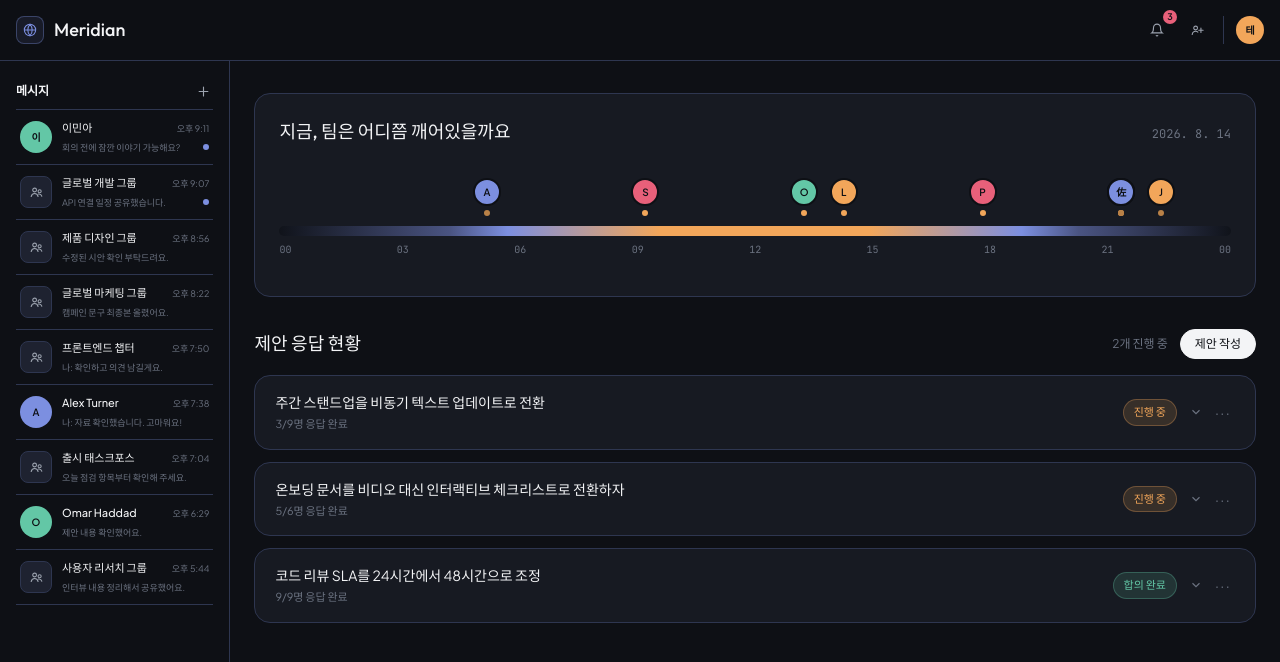
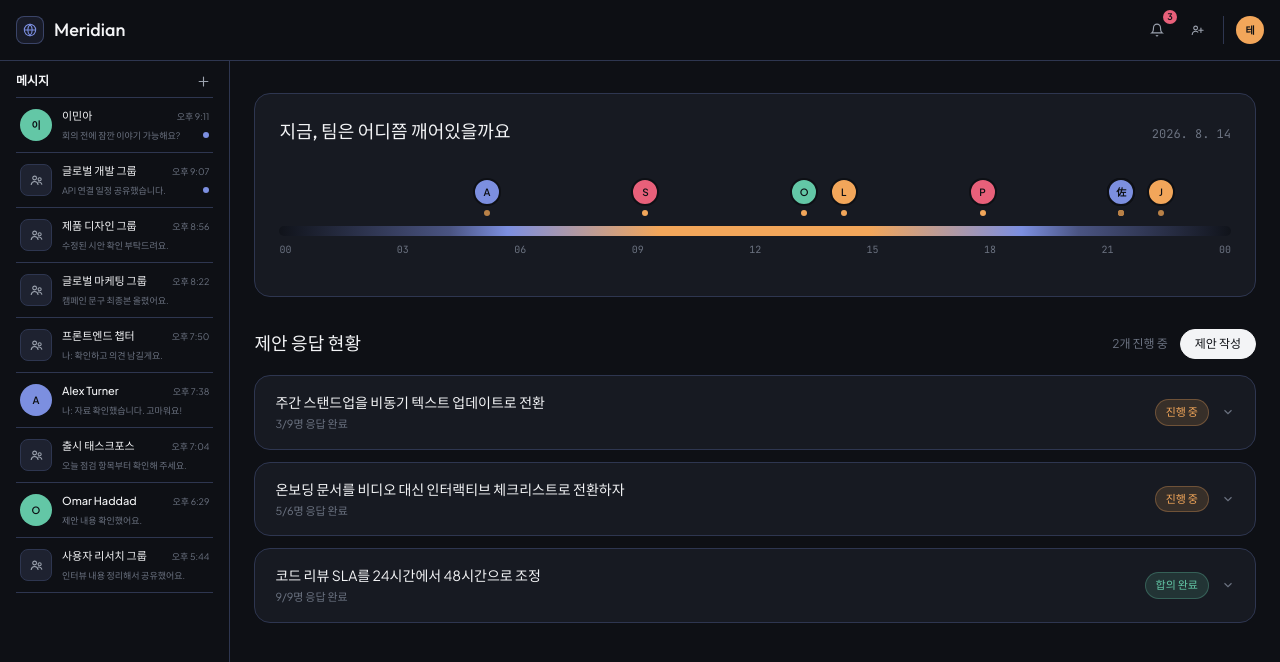
Before and after one commit to apex-hat/frontend, a React (Vite) app: page /login in a window 1280 px wide. Both pictures are taken after typing "name@example.com", "Sample123" into the empty fields and a click on the button "로그인". Shown: the top 662 px of the page. Built offline with nearby package versions, Linux system fonts and the light colour scheme.

Commit message:
디자인: 메시지 헤더와 제안 제목 배치 조정

```diff
--- a/src/features/dashboard/components/Dashboard.tsx
+++ b/src/features/dashboard/components/Dashboard.tsx
@@ -329,10 +329,10 @@ export default function Dashboard({ user, onLogout, onCreateProposal, onOpenProf
                     setProposalMenu({ proposal, x: event.clientX, y: event.clientY });
                   }}
                 >
-                  <div className="flex items-center gap-2 px-5 py-4 transition hover:bg-surface-2/60">
+                  <div className="flex items-center px-5 py-4 transition hover:bg-surface-2/60">
                     <button onClick={() => setExpandedId(isOpen ? null : proposal.id)} className="flex min-w-0 flex-1 items-center justify-between gap-4 text-left">
                       <div className="min-w-0">
-                        <p className="line-clamp-2 text-sm leading-5 text-ink" style={{ wordBreak: "keep-all", overflowWrap: "break-word" }}>{proposal.title}</p>
+                        <p className="line-clamp-2 text-sm leading-5 text-ink" style={{ wordBreak: "keep-all", overflowWrap: "break-word", textWrap: "pretty" }}>{proposal.title}</p>
                         <p className="mt-1 text-[11px] text-ink-faint">{responded}/{total}명 응답 완료</p>
                       </div>
                       <div className="flex shrink-0 items-center gap-3">
@@ -341,17 +341,6 @@ export default function Dashboard({ user, onLogout, onCreateProposal, onOpenProf
                           <path d="M6 9l6 6 6-6" />
                         </svg>
                       </div>
-                    </button>
-                    <button
-                      type="button"
-                      aria-label={`${proposal.title} 메뉴`}
-                      onClick={(event) => {
-                        const rect = event.currentTarget.getBoundingClientRect();
-                        setProposalMenu({ proposal, x: rect.right - 144, y: rect.bottom + 5 });
-                      }}
-                      className="flex h-7 w-6 shrink-0 items-center justify-center rounded-md text-sm tracking-widest text-ink-faint transition hover:bg-surface-3 hover:text-ink"
-                    >
-                      ···
                     </button>
                   </div>
 
--- a/src/features/workspace/components/WorkspaceSidebar.tsx
+++ b/src/features/workspace/components/WorkspaceSidebar.tsx
@@ -197,10 +197,10 @@ export default function WorkspaceSidebar({ user }: WorkspaceSidebarProps) {
 
   return (
     <>
-      <aside className="pt-2 lg:sticky lg:top-[65px] lg:max-h-[calc(100vh-65px)] lg:overflow-y-auto">
+      <aside className="lg:sticky lg:top-[65px] lg:max-h-[calc(100vh-65px)] lg:overflow-y-auto">
         {activeContact ? (
             <div className="flex h-[calc(100vh-8.5rem)] min-h-[420px] flex-col">
-              <div className="flex h-9 items-center gap-1.5 border-b border-surface-3">
+              <div className="flex h-8 items-center gap-1.5 border-b border-surface-3">
                 <button
                   type="button"
                   onClick={() => setActiveContact(null)}
@@ -270,7 +270,7 @@ export default function WorkspaceSidebar({ user }: WorkspaceSidebarProps) {
             </div>
           ) : (
             <div>
-              <div className="flex h-9 items-center justify-between gap-2">
+              <div className="flex h-8 items-center justify-between gap-2">
                 <h2 className="text-xs font-semibold text-ink">메시지</h2>
                 <div className="flex items-center">
                   <button
```
